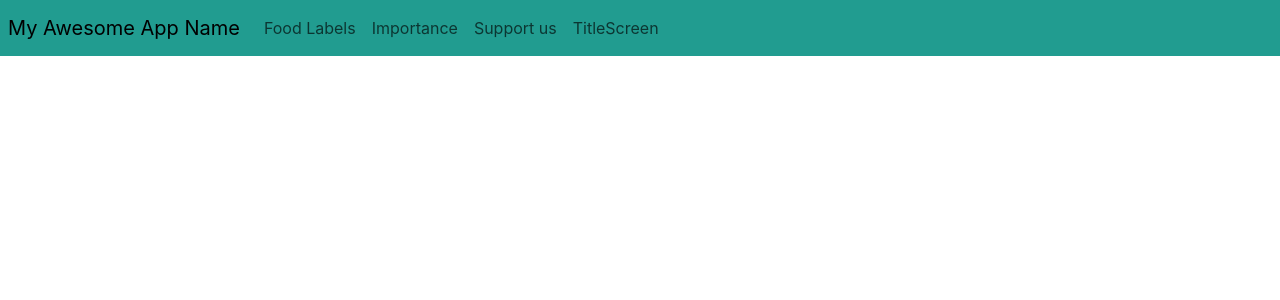
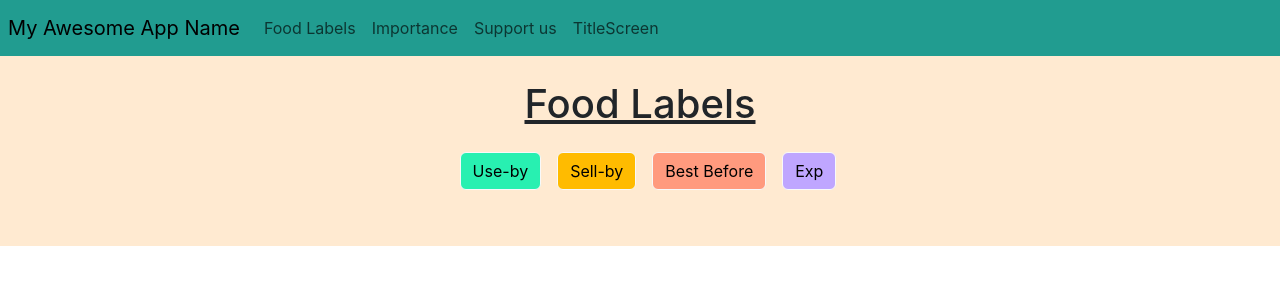
Before and after one commit to hightechu/techccelerator-ecoquest, a React (Create React App) app: page /FoodLabels in a window 1280 px wide. Shown: the top 300 px of the page. Built offline with nearby package versions, Linux system fonts and the light colour scheme.

Commit message:
food labels page

```diff
--- a/src/App.js
+++ b/src/App.js
@@ -8,6 +8,7 @@ import Login from './components/Login';
 import Logo from './components/Logo';
 import TestComponent from './components/TestComponent';
 import Footer from './components/Footer';
+import FoodLabels from "./components/FoodLabels";
 
 // function must have the same name as the file, cAsE sEnSiTiVe
 function App() {
@@ -35,8 +36,6 @@ function App() {
         <p>
           Welcome! This is my page, log in to explore.
         </p>
-        <button class="btn btn-success btn-lg" onClick={PressMe}>Press Me</button>
-        <button class="btn btn-danger btn-sm" onClick={DontPressMe}>Don't Press Me</button>
         <Login />
         <TestComponent />
         <Footer />
--- a/src/components/FoodLabels.js
+++ b/src/components/FoodLabels.js
@@ -0,0 +1,62 @@
+import React from 'react';
+
+ const FoodLabels = () => {
+
+  return (
+    <div className = "bg-clrpls">
+    <section className = "bg-clrpls">
+    <div className="container-fluid">
+       <h1><u>Food Labels</u></h1>
+       <p>
+        <a className="btn m-3 useby-clr btn-light" data-bs-toggle="collapse" href="#Useby" role="button" aria-expanded="false" aria-controls="Useby">
+            Use-by
+        </a>
+        <button className="btn sellby-clr btn-light" type="button" data-bs-toggle="collapse" data-bs-target="#Sellby" aria-expanded="false" aria-controls="Sellby">
+            Sell-by
+        </button>
+        <button className="btn bbf-clr m-3 btn-light" type="button" data-bs-toggle="collapse" data-bs-target="#BBF" aria-expanded="false" aria-controls="BBF">
+            Best Before
+        </button>
+        <button className="btn exp-clr btn-light" type="button" data-bs-toggle="collapse" data-bs-target="#EXP" aria-expanded="false" aria-controls="EXP">
+            Exp
+        </button>
+        </p>
+        {/* use by */}
+        <div className="collapse " id="Useby">
+        <div className="card card-body">
+        <h6>Use By:</h6>
+        You can cook and eat food until midnight on the use-by date shown on a product, but not after. The last date recommended for the use of the product while at peak quality.
+        </div>
+        </div>
+        {/* Sell by */}
+        <div className="collapse " id="Sellby">
+        <div className="card card-body mt-4">
+        <h6>Sell By:</h6>
+        Tells the store how long to display the product for sale for inventory management.
+        </div>
+        </div>
+        {/* Best Before */}
+        <div className="collapse " id="BBF">
+        <div className="card card-body mt-4">
+        <h6>Best Before (BBF):</h6>
+        Indicates when a product will be of best flavor or quality.
+        </div>
+        </div>
+        {/* Exp  */}
+        <div className="collapse " id="EXP">
+        <div className="card card-body mt-4">
+        <h6>Expiration Date (Exp):</h6>
+        The date after which a product should not be sold or used because of an expected decline in quality or effectiveness.
+        </div>
+        </div>
+
+    </div>
+    </section>
+    <section className = "bg-clrpls">
+    </section>
+    </div>
+  )
+
+}
+
+export default FoodLabels;
--- a/src/components/Navigation.js
+++ b/src/components/Navigation.js
@@ -12,7 +12,7 @@ const Navigation = () => {
                 <div className="collapse navbar-collapse" id="navbarSupportedContent">
                     <ul className="navbar-nav mr-auto">
                     <li className="nav-item active">
-                        <a className="nav-link" href="/">Food Labels</a>
+                        <a className="nav-link" href="/FoodLabels">Food Labels</a>
                     </li>
                     <li className="nav-item">
                         <a className="nav-link" href="/about">Importance</a>
--- a/src/index.css
+++ b/src/index.css
@@ -74,6 +74,27 @@ code {
   text-align: center;
 }
 
+.bg-clrpls{
+  background-color: rgb(255, 234, 209);
+
+}
+
 .bg-clr{
   background-color: #219C90;
 }
+
+.useby-clr{
+  background-color: rgb(40, 240, 177);
+}
+
+.sellby-clr{
+  background-color: rgb(255, 187, 0);
+}
+
+.bbf-clr{
+  background-color: rgb(255, 154, 126)
+}
+
+.exp-clr{
+  background-color: rgb(191, 166, 255);
+}
--- a/src/index.js
+++ b/src/index.js
@@ -18,6 +18,7 @@ import About from "./components/About";
 import App from './App';
 import AddDataSample from './components/AddDataSample';
 import TitleScreen from './components/TitleScreen';
+import FoodLabels from './components/FoodLabels';
 
 import Navigation from "./components/Navigation";
 import GameOverScreen from 'components/GameOverScreen';
@@ -40,6 +41,7 @@ root.render(
             <Route path='/about' element={<About/>}/>
             <Route path='/adddatasample' element={<AddDataSample/>}/>
             <Route path='/TitleScreen' element={<TitleScreen/>}/>
+            <Route path='/FoodLabels' element={<FoodLabels/>}/>
         </Routes>
     </BrowserRouter>
   </React.StrictMode>,
```
